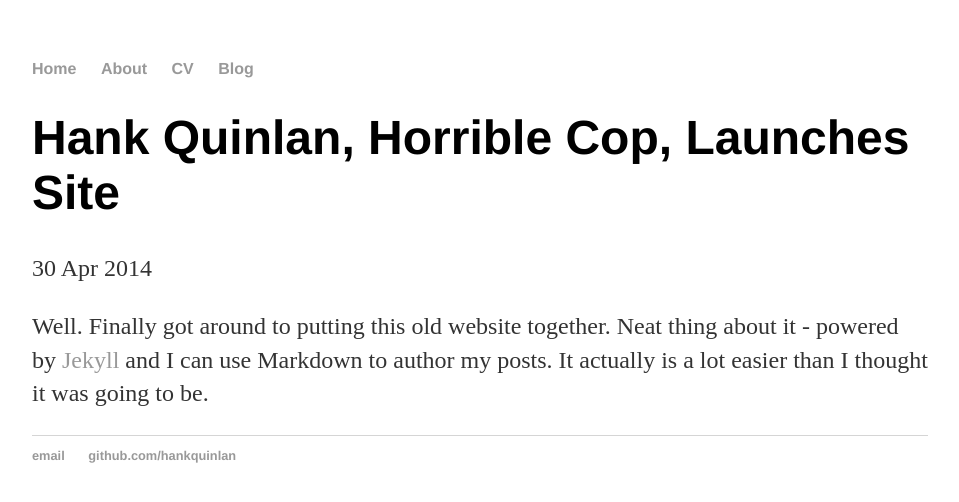
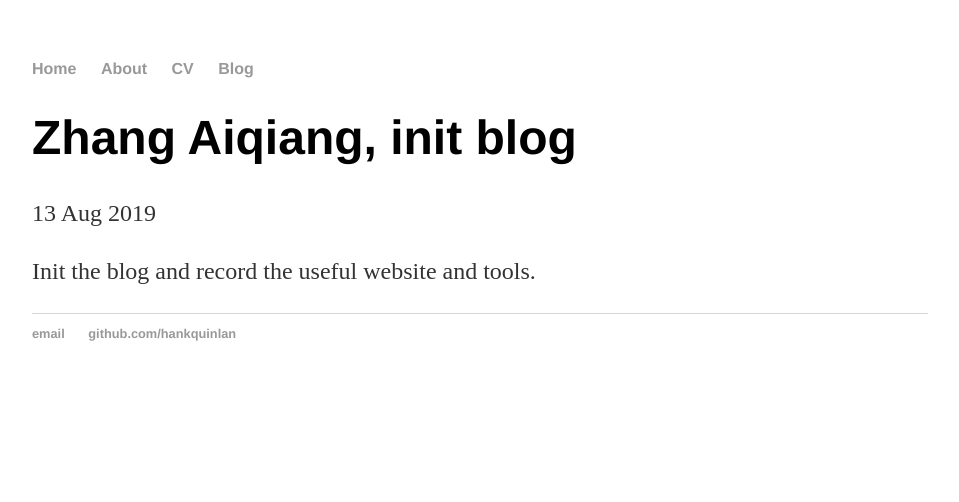
Before and after one commit to greatofdream/greatofdream.github.io, a Jekyll site: the page built from _posts/2014-04-30-hank-quinlan-site-launched.md, in a window 1280 px wide. Shown: the top 502 px of the page, without its empty margins (160-1119 px from the left). Built offline with Jekyll 4.4.1, drawn with Linux system fonts in a browser that asks for light colours.

Commit message:
Update 2014-04-30-hank-quinlan-site-launched.md

```diff
--- a/_posts/2014-04-30-hank-quinlan-site-launched.md
+++ b/_posts/2014-04-30-hank-quinlan-site-launched.md
@@ -1,7 +1,7 @@
 ---
 layout: post
-title: "Hank Quinlan, Horrible Cop, Launches Site"
-date: 2014-04-30
+title: "Zhang Aiqiang, init blog"
+date: 2019-8-13
 ---
 
-Well. Finally got around to putting this old website together. Neat thing about it - powered by [Jekyll](http://jekyllrb.com) and I can use Markdown to author my posts. It actually is a lot easier than I thought it was going to be.
+Init the blog and record the useful website and tools.
```
